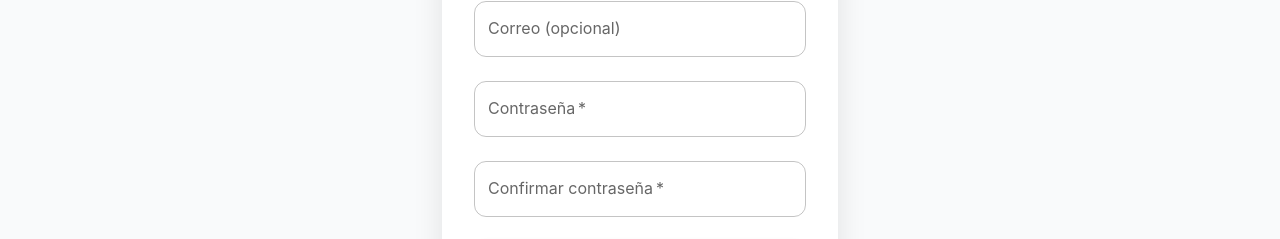
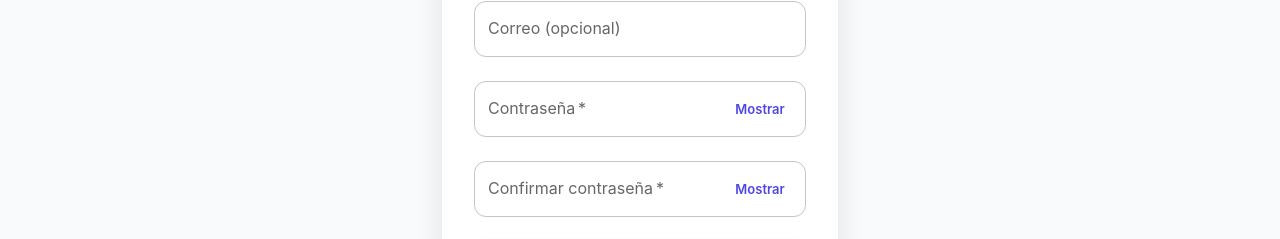
Before and after one commit to Patogol35/Hoy, a React (Vite) app: page /register in a window 1280 px wide. Shown: the part 311-550 px from the top of the page. Built offline with nearby package versions, Linux system fonts and the light colour scheme.

Commit message:
Update Register.jsx

```diff
--- a/src/pages/Register.jsx
+++ b/src/pages/Register.jsx
@@ -10,6 +10,7 @@ import {
   Button,
   Box,
   LinearProgress,
+  InputAdornment,
 } from "@mui/material";
 
 export default function Register() {
@@ -20,6 +21,8 @@ export default function Register() {
     confirm: "",
   });
   const [loading, setLoading] = useState(false);
+  const [showPassword, setShowPassword] = useState(false);
+  const [showConfirm, setShowConfirm] = useState(false);
   const navigate = useNavigate();
 
   const passwordStrength = (pwd) => {
@@ -99,15 +102,32 @@ export default function Register() {
             value={form.email}
             onChange={(e) => setForm({ ...form, email: e.target.value })}
           />
+
+          {/* Contraseña con mostrar/ocultar */}
           <TextField
             label="Contraseña"
-            type="password"
+            type={showPassword ? "text" : "password"}
             fullWidth
             margin="normal"
             value={form.password}
             onChange={(e) => setForm({ ...form, password: e.target.value })}
             required
+            InputProps={{
+              endAdornment: (
+                <InputAdornment position="end">
+                  <Button
+                    size="small"
+                    variant="text"
+                    onClick={() => setShowPassword(!showPassword)}
+                  >
+                    {showPassword ? "Ocultar" : "Mostrar"}
+                  </Button>
+                </InputAdornment>
+              ),
+            }}
           />
+
+          {/* Barra de fuerza de contraseña */}
           {form.password && (
             <Box sx={{ my: 1 }}>
               <LinearProgress
@@ -129,15 +149,31 @@ export default function Register() {
               </Typography>
             </Box>
           )}
+
+          {/* Confirmar contraseña con mostrar/ocultar */}
           <TextField
             label="Confirmar contraseña"
-            type="password"
+            type={showConfirm ? "text" : "password"}
             fullWidth
             margin="normal"
             value={form.confirm}
             onChange={(e) => setForm({ ...form, confirm: e.target.value })}
             required
+            InputProps={{
+              endAdornment: (
+                <InputAdornment position="end">
+                  <Button
+                    size="small"
+                    variant="text"
+                    onClick={() => setShowConfirm(!showConfirm)}
+                  >
+                    {showConfirm ? "Ocultar" : "Mostrar"}
+                  </Button>
+                </InputAdornment>
+              ),
+            }}
           />
+
           <Box mt={2}>
             <Button
               type="submit"
```
